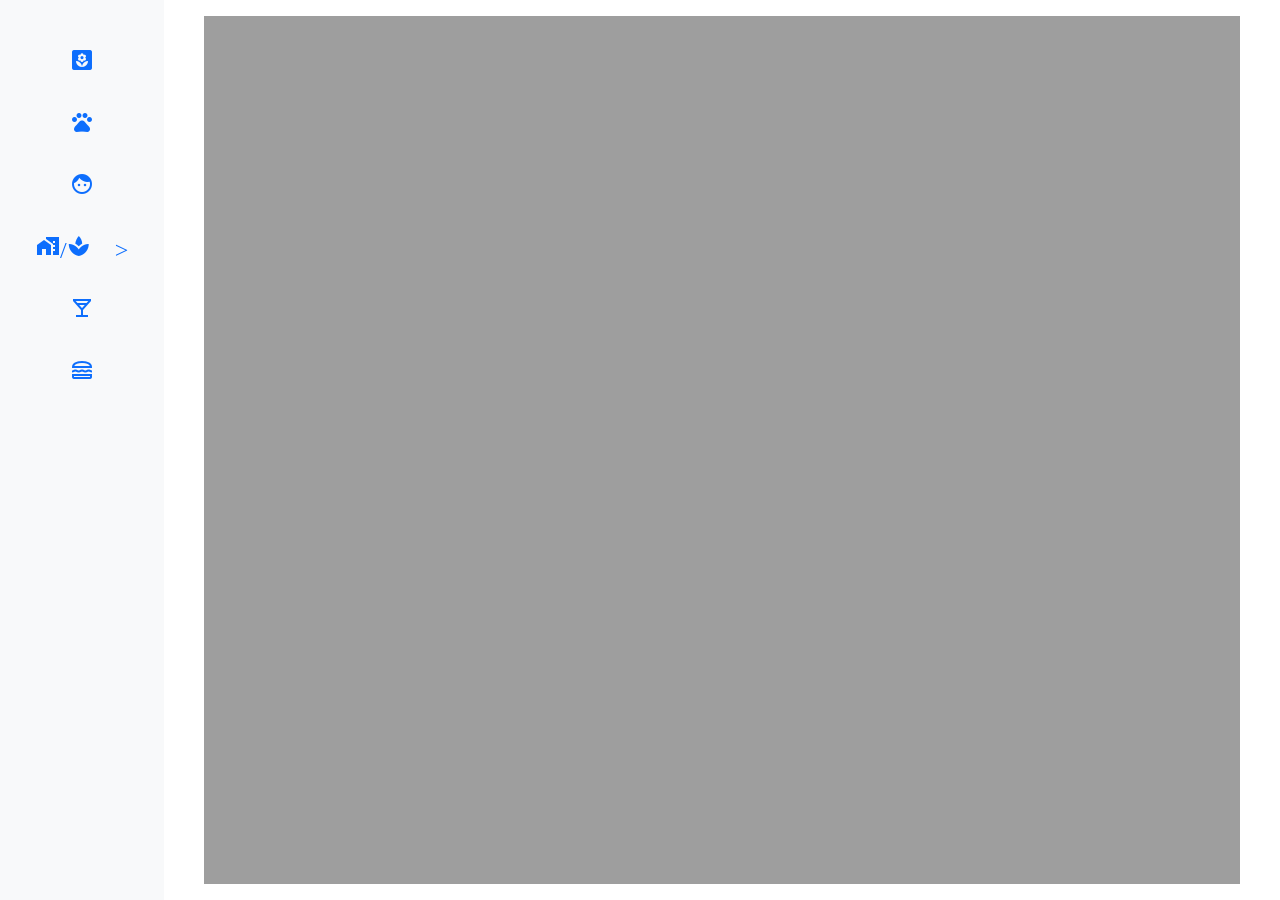
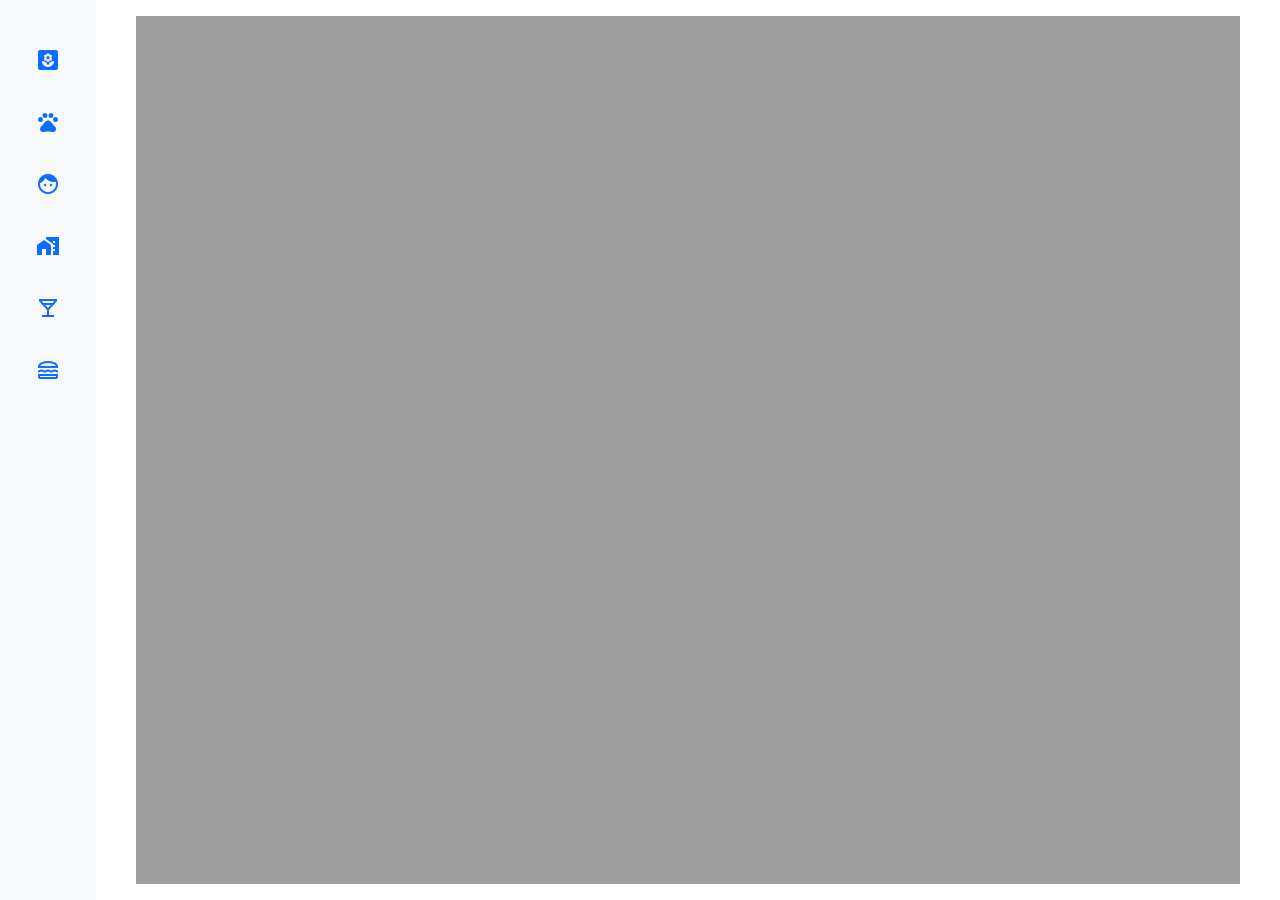
Before and after one commit to matteopedani/demo, a Jekyll site: the page ecommerce.html, which Jekyll copies as it is, in a window 1280 px wide. Built offline with Jekyll 4.4.1, drawn with Linux system fonts in a browser that asks for light colours.

Commit message:
aggiornato

```diff
--- a/ecommerce.html
+++ b/ecommerce.html
@@ -42,7 +42,7 @@
                       </li>
                       <li>
                           <a href="/ecommerce.html" class="nav-link py-3 px-2" title="" data-bs-toggle="tooltip" data-bs-placement="right" data-bs-original-title="ecommerce">
-                            <span class="material-icons">maps_home_work/span>
+                            <span class="material-icons">maps_home_work</span>
                           </a>
                       </li>
                       <li>
--- a/index.html
+++ b/index.html
@@ -30,7 +30,7 @@
                           </a>
                       </li>
                       <li>
-                          <a href="https://tunatheme.com/tf/html/broccoli-preview/broccoli-rtl/index-4.html" class="nav-link py-3 px-2" title="" data-bs-toggle="tooltip" data-bs-placement="right" data-bs-original-title="pets">
+                          <a href="pets.html" class="nav-link py-3 px-2" title="" data-bs-toggle="tooltip" data-bs-placement="right" data-bs-original-title="pets">
                             <span class="material-icons">pets</span>
                           </a>
                       </li>
@@ -41,7 +41,7 @@
                       </li>
                       <li>
                           <a href="/ecommerce.html" class="nav-link py-3 px-2" title="" data-bs-toggle="tooltip" data-bs-placement="right" data-bs-original-title="ecommerce">
-                            <span class="material-icons">ecommerce</span>
+                            <span class="material-icons">maps_home_work</span>
                           </a>
                       </li>
                       <li>
--- a/pets.html
+++ b/pets.html
@@ -30,7 +30,7 @@
                           </a>
                       </li>
                       <li>
-                          <a href="/pets.html" class="nav-link py-3 px-2" title="" data-bs-toggle="tooltip" data-bs-placement="right" data-bs-original-title="pets">
+                          <a href="pets.html" class="nav-link py-3 px-2" title="" data-bs-toggle="tooltip" data-bs-placement="right" data-bs-original-title="pets">
                             <span class="material-icons">pets</span>
                           </a>
                       </li>
@@ -63,7 +63,7 @@
               <!-- content -->
 
     <iframe class="container-fluid"
-            src="https://demo.ishithemes.com/prestashop/PRS095/en/"
+            src="https://prestashop.coderplace.com/PRS02/PRS02027/demo/it/4-leafy-green"
             title="demo"
             height="100%">
 
```
Also changed, not shown: 2 other files.
